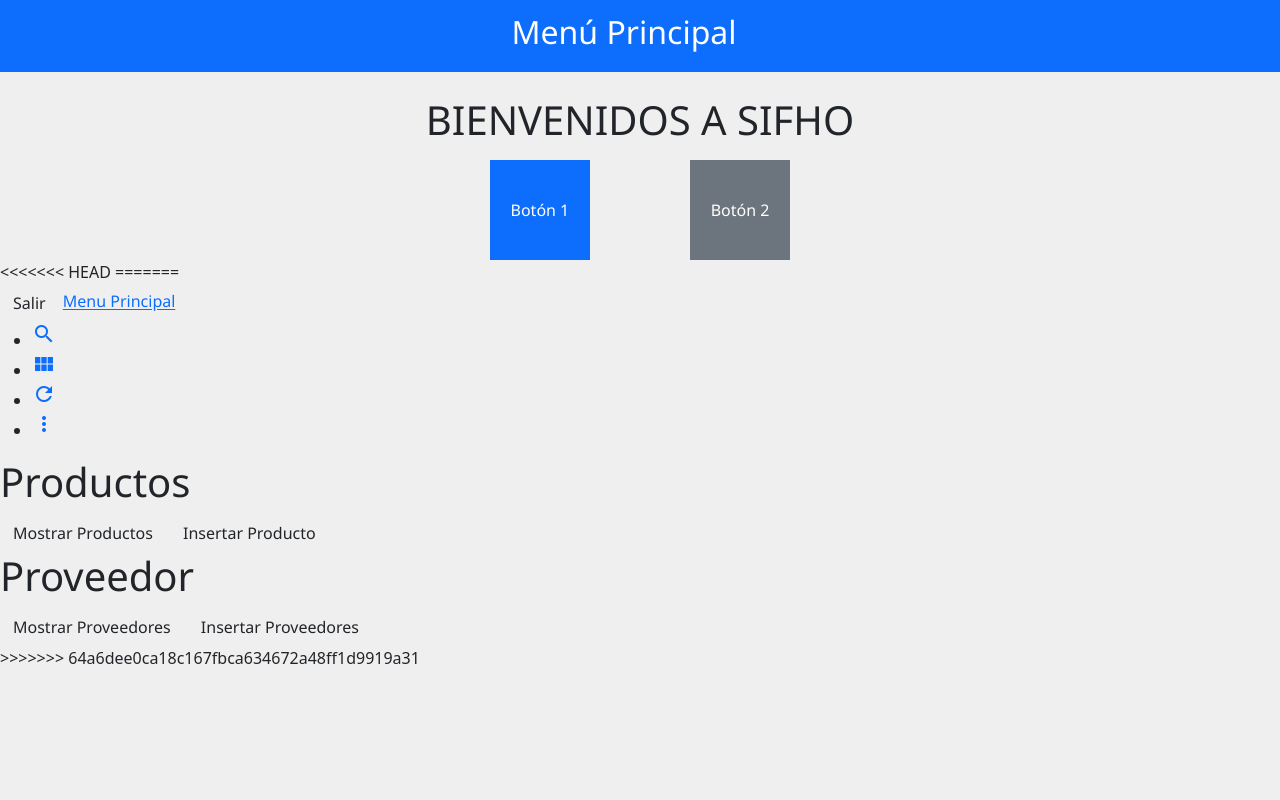
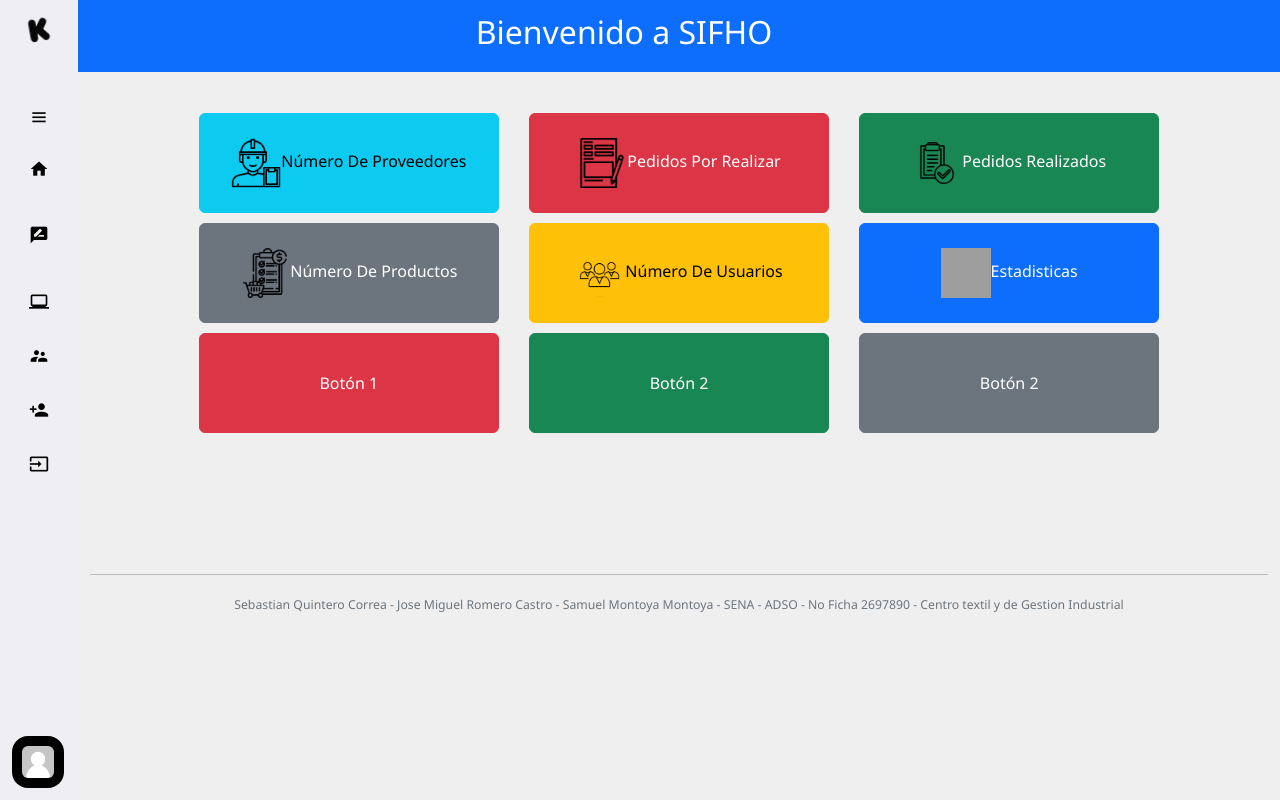
Before and after one commit to JMRomero/Proyecto, a Django app: page /menu in a window 1280 px wide. Run offline with Django 4.2, Linux system fonts and the light colour scheme; the visitor is signed in with stand-in values (Sample User, id 1); some libraries are stand-ins or nearby versions; grey boxes are pictures that could not be loaded.

Commit message:
Diseño 21/11/23

```diff
--- a/Proyecto/templates/Menu/menu.html
+++ b/Proyecto/templates/Menu/menu.html
@@ -1,4 +1,4 @@
-{%load static%}
+{% load static %}
 <!DOCTYPE html>
 <html lang="en">
 <head>
@@ -9,73 +9,153 @@
     <link href="https://fonts.googleapis.com/icon?family=Material+Icons" rel="stylesheet">
     <link rel="stylesheet" type="text/css" href="{% static 'css/diseño.css' %}">
     <link href='https://unpkg.com/boxicons@2.1.1/css/boxicons.min.css'rel='stylesheet'>
-    <title>Menú</title>
+    <title>Insertar Producto</title>
 </head>
 <body>
     <nav class="navbar navbar-expand-lg " style="background-color: #0d6efd;" data-bs-theme="green">
             <div class="container-fluid">
-              <a class="navbar-brand mx-auto text-white mb-2 h2 fs-2">Menú Principal</a>
+              <a class="navbar-brand mx-auto text-white mb-2 h2 fs-2">Bienvenido a SIFHO</a>
             </div>
             <ul class="right hide-on-med-and-down">
             </ul>
           </nav>
           <br>
-          <H1><p class="text-center">BIENVENIDOS A SIFHO</p></H1>
+          <div class="sidebar close">
+            <div class="logo-details">
+              <i class='bx bxl-kickstarter bx-tada' style='color:#080808'></i>
+              <span class="logo_name"style='color:#080808'>Sistemas</span>
+            </div>
+            <ul class="nav-links">
+              <li class=''>
+                <section>
+                <a href="#">
+                  <i class='bx bx-menu'>
+                </i>
+                <span class="link_name">Menu desplegable</span>
+                </section>
+                </a>
+                <ul class="sub-menu blank">
+                  <li><a class="link_name" >Menu desplegable</a></li>
+                </ul>
+              </li>
+              <li>
+                <a href="/menu">
+                  <i class="material-icons prefix">home</i>
+                  <span class="link_name">Menú</span>
+                </a>
+                <ul class="sub-menu blank">
+                  <li><a class="link_name" href="/menu">Menú</a></li>
+                </ul>
+              </li>
+              <li>
+                <a href="/Pedidos/lista">
+                  <i class="material-icons prefix">rate_review</i>
+                  <span class="link_name">Listado Pedidos Especiales</span>
+                </a>
+                <ul class="sub-menu blank">
+                  <li><a class="link_name" href="/Pedidos/lista">Listado Pedidos Especiales</a></li>
+                </ul>
+              </li>
+              <li>
+                <a href="/Producto/lista">
+                  <i class="material-icons prefix">laptop_windows</i>
+                  <span class="link_name">Listado Productos</span>
+                </a>
+                <ul class="sub-menu blank">
+                  <li><a class="link_name" href="/Producto/lista">Listado Productos</a></li>
+                </ul>
+              </li>
+              <li>
+                <a href="/Proveedor/lista">
+                  <i class="material-icons prefix">supervisor_account</i>
+                  <span class="link_name">Listado Proveedores</span>
+                </a>
+                <ul class="sub-menu blank">
+                  <li><a class="link_name" href="/Proveedor/lista">Listado Proveedores</a></li>
+                </ul>
+              </li>
+              <li>
+                <a href="/Usuario/lista">
+                  <i class="material-icons prefix">person_add</i>
+                  <span class="link_name">Lista Usuarios</span>
+                </a>
+                <ul class="sub-menu blank">
+                  <li><a class="link_name" href="/Usuario/lista">Lista Usuarios</a></li>
+                </ul>
+              </li>
+              <li>
+                <a href="#">
+                  <i class="material-icons prefix">input</i>
+                  <span class="link_name">Cerrar Sesión</span>
+                </a>
+                <ul class="sub-menu blank">
+                  <li><a class="link_name" href="#">Cerrar Sesión</a></li>
+                </ul>
+              </li>
+            <div class="profile-details">
+              <div class="profile-content">
+                <img src="{%static 'img/foto.png'%}" alt="profileImg">
+              </div>
+              <div class="name-job">
+                <div class="profile_name">Administrador</div>
+              </div>
+              <i class='bx bx-log-out'></i>
+            </div>
+          </li>
+        </ul>
+          </div>
+          <section class="home-section">
+            <div class="home-content">
+</div>
+
+<style>
+  .btn-long {
+    width: 300px; /* Ancho deseado */
+    height: 100px; /* Altura deseada */
+    margin: 5px;
+    overflow: hidden;
+  }
+
+
+</style>
+</head>
+<body>
+
 <div class="container text-center">
   <div class="row justify-content-center">
     <div class="col">
-                <button type="button" class="btn btn-primary btn-square">Botón 1</button>
-                <span class="mx-5"></span> <!-- Espacio entre los botones -->
-                <button type="button" class="btn btn-secondary btn-square">Botón 2</button>
+      <button type="button" class="btn btn-info btn-long "><img src="{%static 'img/proveedor.png'%}" alt="profileImg" height="50px" width="50">Número De Proveedores</button>
+      <span class="mx-2"></span>
+      <button type="button" class="btn btn-danger btn-long"><img src="{%static 'img/porrealizar.png'%}" alt="profileImg" height="50px" width="50">Pedidos Por Realizar</button>
+      <span class="mx-2"></span>
+      <button type="button" class="btn btn-success btn-long"><img src="{%static 'img/realizados.png'%}" alt="profileImg" height="50px" width="50">Pedidos Realizados</button>
+    </div>
+  </div>
+  <div class="row justify-content-center">
+    <div class="col">
+      <button type="button" class="btn btn-secondary btn-long "><img src="{%static 'img/numerop.png'%}" alt="profileImg" height="50px" width="50">Número De Productos</button>
+      <span class="mx-2"></span>
+      <button type="button" class="btn btn-warning btn-long"><img src="{%static 'img/usuarios.png'%}" alt="profileImg" height="50px" width="50">Número De Usuarios</button>
+      <span class="mx-2"></span>
+      <button type="button" class="btn btn-primary btn-long"><img src="{%static 'img/s.jpg'%}" alt="profileImg" height="50px" width="50">Estadisticas</button>
+    </div>
+    <div class="row justify-content-center">
+      <div class="col">
+        <button type="button" class="btn btn-danger btn-long ">Botón 1</button>
+        <span class="mx-2"></span>
+        <button type="button" class="btn btn-success btn-long">Botón 2</button>
+        <span class="mx-2"></span>
+        <button type="button" class="btn btn-secondary btn-long">Botón 2</button>
       </div>
     </div>
   </div>
-          <script src="https://ajax.googleapis.com/ajax/libs/jquery/3.5.1/jquery.min.js"></script>
-<script src="https://cdnjs.cloudflare.com/ajax/libs/popper.js/1.16.0/umd/popper.min.js"></script>
-<script src="https://maxcdn.bootstrapcdn.com/bootstrap/4.5.2/js/bootstrap.min.js"></script>
+</div>
+<br><br><br><br><br>
+<hr>
+<p class="text-secondary text-center"><small><small>Sebastian Quintero Correa - Jose Miguel Romero Castro - Samuel Montoya Montoya - SENA - ADSO - No Ficha 2697890 - Centro textil y de Gestion Industrial</small></small> </p></marquee>
+</section>
+</div>
 
-<<<<<<< HEAD
-<style>
-  /* Estilo para el botón cuadrado */
-  .btn-square {
-    width: 100px; /* Ancho deseado */
-    height: 100px; /* Alto deseado */
-    border-radius: 0; /* Sin bordes redondeados */
-  }
-</style>
-=======
-    <nav>
-        <div class="nav-wrapper  blue">
-          <a href="{% url 'salir' %}" class="btn waves-effect waves-light" >Salir</a>
-            <a href="#" class="brand-logo center">Menu Principal</a>
-          <ul class="right hide-on-med-and-down">
-            <li><a href="sass.html"><i class="material-icons">search</i></a></li>
-            <li><a href="badges.html"><i class="material-icons">view_module</i></a></li>
-            <li><a href="collapsible.html"><i class="material-icons">refresh</i></a></li>
-            <li><a href="mobile.html"><i class="material-icons">more_vert</i></a></li>
-          </ul>
-        </div>
-      </nav>
-
-<div>
-    <h1>Productos</h1>
-    <a href="Producto/lista"><button class="btn waves-effect waves-light">Mostrar Productos</button></a>
-   <a href="Producto/insert"><button href="" class="btn waves-effect waves-light">Insertar Producto</button></a>
-</div>
-<div>
-  <h1>Proveedor</h1>
-  <a href="Proveedor/lista"><button class="btn waves-effect waves-light">Mostrar Proveedores</button></a>
- <a href="Proveedor/insert"><button href="" class="btn waves-effect waves-light">Insertar Proveedores</button></a>
-</div>
->>>>>>> 64a6dee0ca18c167fbca634672a48ff1d9919a31
-
-
-
-
-
-
-
-<script src="https://cdnjs.cloudflare.com/ajax/libs/materialize/1.0.0/js/materialize.min.js"></script>
 <script>
   (() => {
 'use strict'
@@ -105,7 +185,8 @@ console.log(sidebarBtn);
 sidebarBtn.addEventListener("click", ()=>{
 sidebar.classList.toggle("close");
 });
+</script>
 
-</script>
 </body>
+</div>
 </html>
```
Also changed, not shown: Proyecto/static/img/descarga.png (added), Proyecto/static/img/numerop.png (added), Proyecto/static/img/porrealizar.png (added), Proyecto/static/img/proveedor.png (added), Proyecto/static/img/realizados.png (added), Proyecto/static/img/usuarios.png (added). Lines whose indentation alone changed are shown as unchanged.
